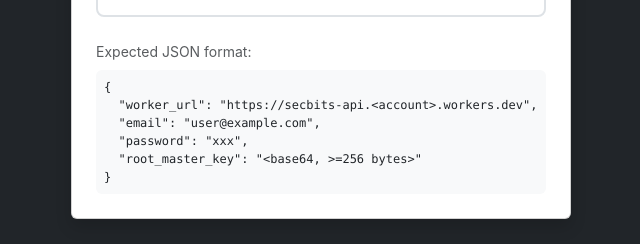
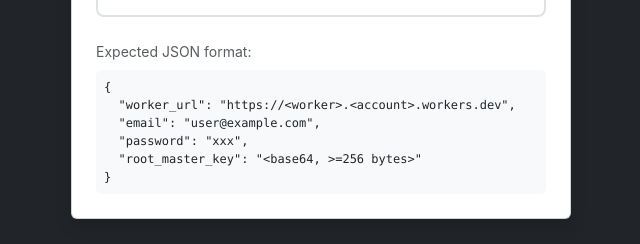
Before and after one commit to pbtrung/secbits, a React (Vite) app: page / in a window 1280 px wide. Shown: the part 450-694 px from the top of the page, without its empty margins (319-959 px from the left). Built offline with nearby package versions, Linux system fonts and the light colour scheme.

Commit message:
fix(setup): update worker_url example in config format hint

```diff
--- a/src/components/FirebaseSetup.jsx
+++ b/src/components/FirebaseSetup.jsx
@@ -149,7 +149,7 @@ function FirebaseSetup({ onReady }) {
             <p className="text-muted small mb-2">Expected JSON format:</p>
             <pre className="bg-light rounded p-2 small mb-0" style={{ fontSize: '0.75rem' }}>
 {`{
-  "worker_url": "https://secbits-api.<account>.workers.dev",
+  "worker_url": "https://<worker>.<account>.workers.dev",
   "email": "user@example.com",
   "password": "xxx",
   "root_master_key": "<base64, >=256 bytes>"
```
